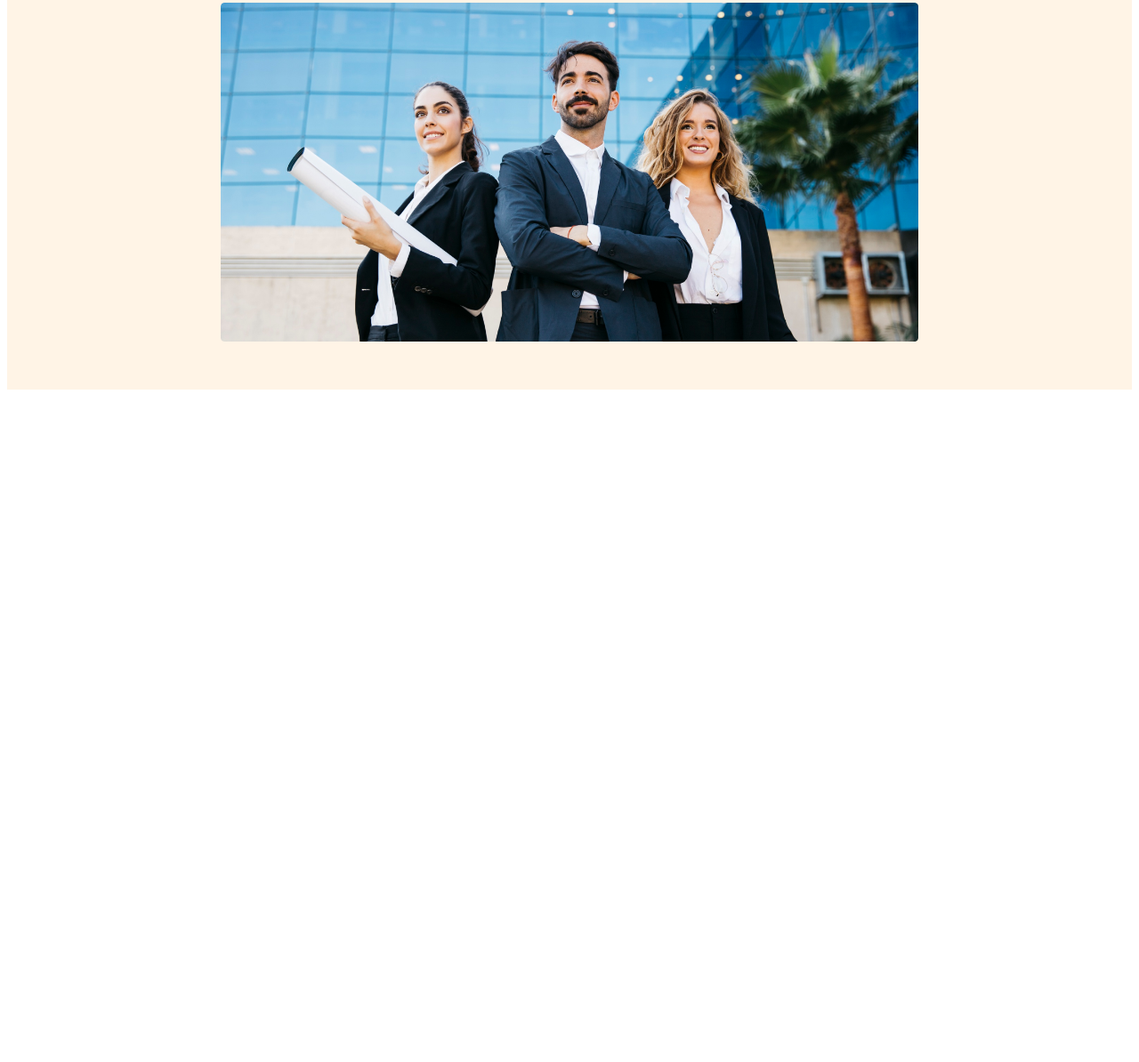
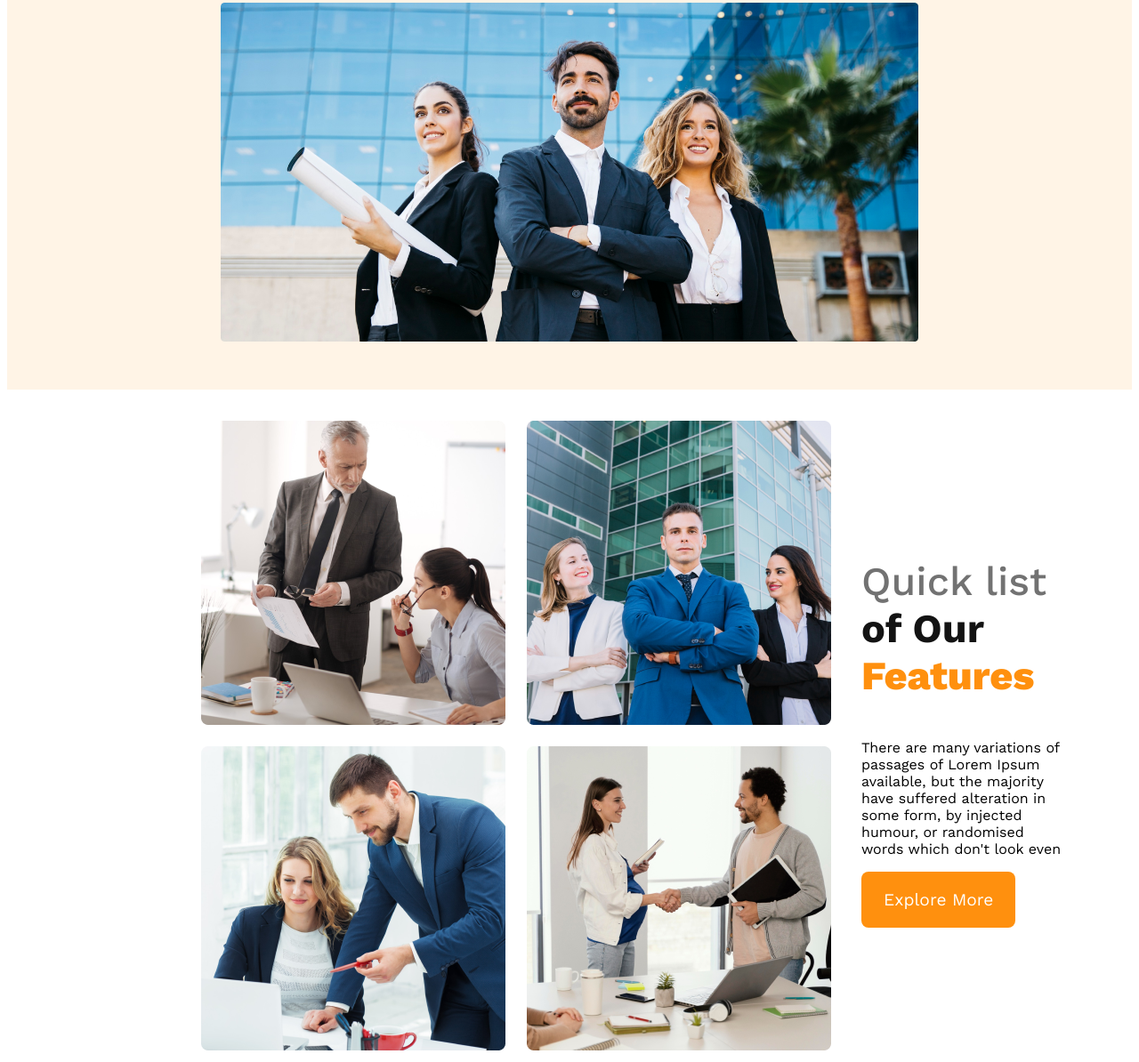
Before and after one commit to alarmanbejoy/responsive-no-1, a plain HTML site: page index.html in a window 1280 px wide. Shown: the part 572-1766 px from the top of the page at 89% size. Before the commit the page ends 1018 px from the top, so only its background shows below. Drawn offline with nearby package versions, Linux system fonts and the light colour scheme.

Commit message:
git added

```diff
--- a/index.html
+++ b/index.html
@@ -22,7 +22,7 @@
         <div class="banner">
             <div class="banner-content">
                 <h1 class="banner-title">Brand New Group of Architects </h1>
-                <p class="banner-description"> There are many variations of passages of Lorem Ipsum available, but the
+                <p class="text-light-gray"> There are many variations of passages of Lorem Ipsum available, but the
                     majority have suffered alteration in some form, by injected humour, or randomised words which don't
                     look
                     even</p>
@@ -37,7 +37,27 @@
 
 
     </header>
+    <!-- header end -->
     <main>
+        <!--  teams features section start -->
+        <features class="teams-container">
+            <div  class=" teams-img-container">
+                <img src="images/team1.png" alt="">
+                <img src="images/team2.png" alt="">
+                <img src="images/team3.png" alt="">
+                <img src="images/team4.png" alt="">
+            </div>
+            <div class="teams-content">
+                <h3 class="teams-title"><span class="quick-list">Quick list </span><span class="of-our"> of Our
+                     </span><span  class="ftr">Features</span></h3>
+                <p text-light-gray> There are many variations of passages of Lorem Ipsum available, but the majority have suffered alteration in some form, by injected humour, or randomised words which don't look even</p>
+                <button class="btn-primary">Explore More</button>
+
+
+            </div>
+
+        </features>
+
 
     </main>
     <footer>
--- a/style.css
+++ b/style.css
@@ -17,6 +17,9 @@
     cursor: pointer;
     border: 0;
 
+}
+.text-light-gray {
+    color: var(--Dark-03, #727272);
 }
 
 /* header styles */
@@ -69,14 +72,58 @@ nav li a {
     color: var(--Dark-01, #131313);
     font-weight: 700;
 }
-.banner-description{
-    color: var(--Dark-03, #727272);
-
-}
 .banner img{
 
 width: 100%;
 margin-top: 20px;
+}
+
+
+/* main styles */
+main{
+    max-width: 1440px;
+    margin: 0 auto;
+}
+.teams-container{
+    display: flex;
+    align-items: center;
+
+}.teams-img-container{
+    display: grid;
+    grid-template-columns: repeat(2,1fr);
+   margin-left: 213px;
+   margin-top: 30px;
+   padding: 5px;
+   gap: 1.5rem;
+
+}
+
+
+.teams-content{
+    padding-right: 70px;
+    padding-left: 29px;
+}
+.teams-title{
+    font-size: 2.8rem;
+
+}
+.teams-title .quick-list{
+    color: var(--Dark-03, #727272);
+font-size: 45px;
+font-weight: 500;
+width: 468px;
+}
+.teams-title .of-our{
+    color: var(--Dark-01, #131313);
+font-size: 45px;
+width: 468px;
+font-weight: 700;
+}
+.teams-title .ftr{
+    color: #FF900E;
+font-size: 45px;
+font-weight: 800;
+width: 468px;
 }
 
 /* responsive for header part */
@@ -85,14 +132,23 @@ margin-top: 20px;
     header {
         padding: 20;
     }
-    nav {
+    nav, .teams-container{
         flex-direction: column;
+    }
+    .teams-img-container{
+        grid-template-columns: 1fr ;
+
+
+    }
+    .teams-content{
+        padding-right:20px;
+        padding-left: 20px;
     }
 
 }
 /* for responsive for medium device */
 @media screen and (min-width: 576px) and (max-width: 960px){
-   nav {
+   nav, teams-container{
     flex-direction: column;
    }
    header{
```
